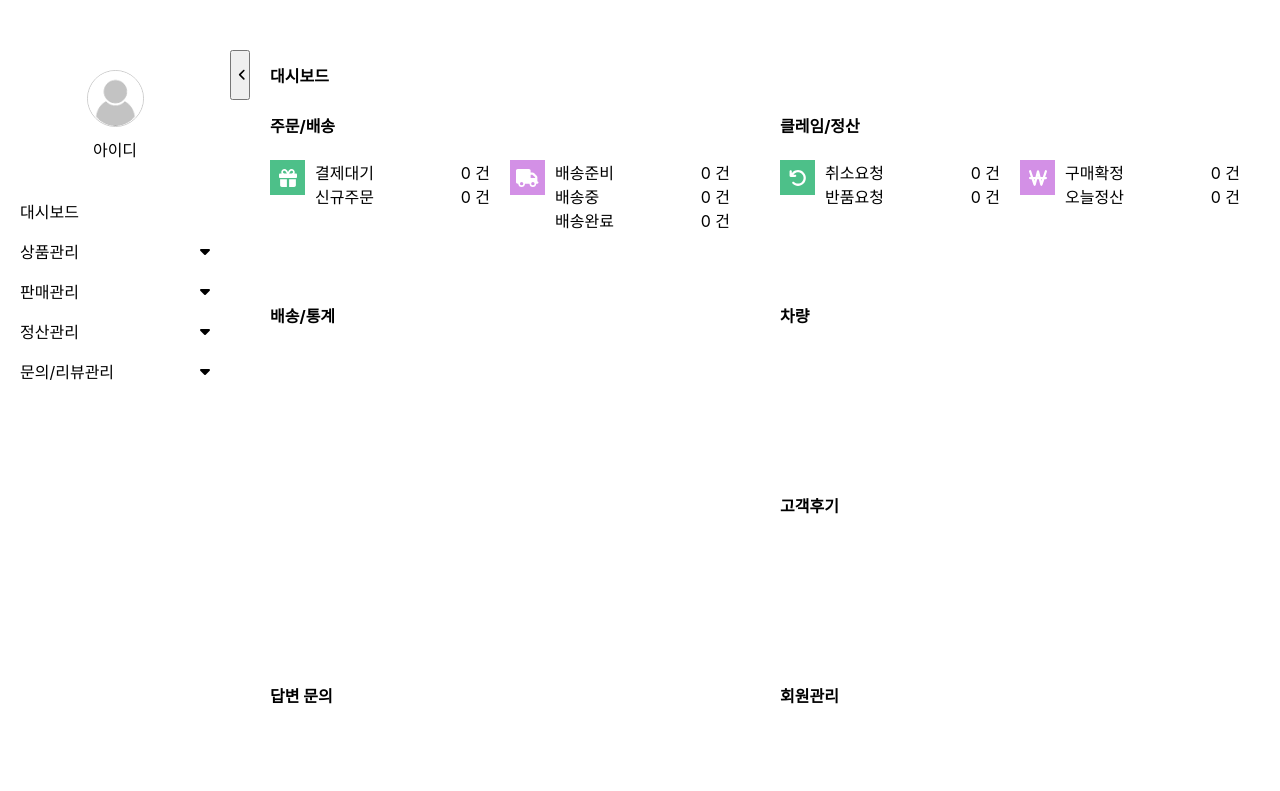
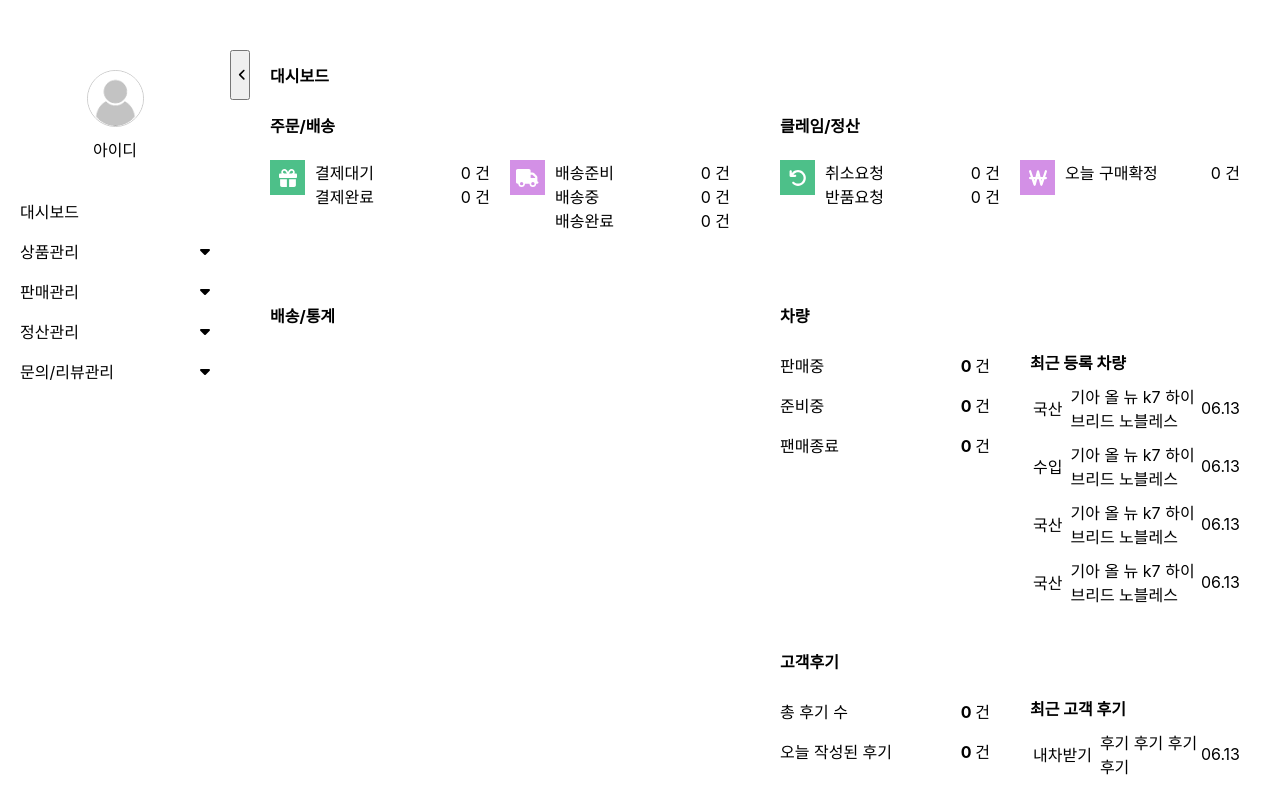
Before and after one commit to JeongbinYoon/admin, a React (Create React App) app: page /admin in a window 1280 px wide. Shown: the top 791 px of the page. Built offline with nearby package versions, Linux system fonts and the light colour scheme.

Commit message:
Dashboard - product, review

```diff
--- a/src/common/colors.css
+++ b/src/common/colors.css
@@ -6,6 +6,7 @@
 @values color-point: #dc232d;
 
 @value line-grey: #E1E1E1;
+@value line-light-grey: #EEEEEE;
 
 @values color-admin-main1: #292929;
 @values color-admin-main2: #3F4B5C;
--- a/src/common/size.css
+++ b/src/common/size.css
@@ -1,5 +1,6 @@
 @values font-tiny: 8px;
 @values font-small: 8px;
+@values font-basic: 10px;
 @values font-regular: 12px;
 @values font-medium: 14px;
 @values font-large: 16px;
--- a/src/components/content/dashboard/dashboard.jsx
+++ b/src/components/content/dashboard/dashboard.jsx
@@ -1,8 +1,10 @@
 import React, { useState } from "react";
 import Card from "../card/card";
 import styles from "../card/card.module.css";
-import Calculation from "../order/calculation/calculation";
+import Calculation from "../order/calculation";
 import Order from "../order/order";
+import Product from "../product/product";
+import Review from "../review/review";
 
 const Dashboard = (props) => {
   return (
@@ -14,8 +16,8 @@ const Dashboard = (props) => {
       <div className={styles.contentRow}>
         <Card title={"배송/통계"} />
         <div className={styles.contentColumn}>
-          <Card title={"차량"} />
-          <Card title={"고객후기"} />
+          <Card title={"차량"} body={<Product />} />
+          <Card title={"고객후기"} body={<Review />} />
         </div>
       </div>
       <div className={styles.contentRow}>
--- a/src/components/content/order/calculation/calculation.jsx
+++ b/src/components/content/order/calculation.jsx
@@ -1,5 +1,5 @@
 import React from "react";
-import styles from "..//order.module.css";
+import styles from "./order.module.css";
 import { FontAwesomeIcon } from "@fortawesome/react-fontawesome";
 import {
   faArrowRotateLeft,
@@ -21,7 +21,7 @@ const Calculation = () => {
           </span>
         </div>
         <div>
-          <span>반품요청</span>
+          <span>반품요청 </span>
           <span>
             <span className={styles.count}>0 </span>건
           </span>
@@ -33,13 +33,7 @@ const Calculation = () => {
       </div>
       <div className={styles.info}>
         <div>
-          <span>구매확정</span>
-          <span>
-            <span className={styles.count}>0 </span>건
-          </span>
-        </div>
-        <div>
-          <span>오늘정산</span>
+          <span>오늘 구매확정</span>
           <span>
             <span className={styles.count}>0 </span>건
           </span>
--- a/src/components/content/order/order.jsx
+++ b/src/components/content/order/order.jsx
@@ -18,7 +18,7 @@ const Order = () => {
           </span>
         </div>
         <div>
-          <span>신규주문</span>
+          <span>결제완료</span>
           <span>
             <span className={styles.count}>0 </span>건
           </span>
--- /dev/null
+++ b/src/components/content/product/product.jsx
@@ -0,0 +1,58 @@
+import React from "react";
+import styles from "./product.module.css";
+
+const Product = (props) => {
+  return (
+    <div className={styles.container}>
+      <div>
+        <ul className={`${styles.lists} ${styles.first}`}>
+          <li>
+            <span>판매중</span>
+            <span>
+              <span className={styles.count}>0 </span>건
+            </span>
+          </li>
+          <li>
+            <span>준비중</span>
+            <span>
+              <span className={styles.count}>0 </span>건
+            </span>
+          </li>
+          <li>
+            <span>팬매종료</span>
+            <span>
+              <span className={styles.count}>0 </span>건
+            </span>
+          </li>
+        </ul>
+      </div>
+      <div>
+        <span className={styles.listTitle}>최근 등록 차량</span>
+        <ul className={`${styles.lists} ${styles.second}`}>
+          <li>
+            <span className={styles.type}>국산</span>
+            <span>기아 올 뉴 k7 하이브리드 노블레스</span>
+            <span className={styles.date}>06.13</span>
+          </li>
+          <li>
+            <span className={styles.type}>수입</span>
+            <span>기아 올 뉴 k7 하이브리드 노블레스</span>
+            <span className={styles.date}>06.13</span>
+          </li>
+          <li>
+            <span className={styles.type}>국산</span>
+            <span>기아 올 뉴 k7 하이브리드 노블레스</span>
+            <span className={styles.date}>06.13</span>
+          </li>
+          <li>
+            <span className={styles.type}>국산</span>
+            <span>기아 올 뉴 k7 하이브리드 노블레스</span>
+            <span className={styles.date}>06.13</span>
+          </li>
+        </ul>
+      </div>
+    </div>
+  );
+};
+
+export default Product;
--- /dev/null
+++ b/src/components/content/product/product.module.css
@@ -0,0 +1,77 @@
+@values color-white, color-dark-grey, line-grey, line-light-grey from '../../../common/colors.css';
+@values font-tiny, font-basic, font-regular, font-medium, font-large from '../../../common/size.css';
+
+.container {
+  display: flex;
+}
+
+.container > div {
+  flex-basis: 100%;
+  flex-shrink: 1;
+}
+
+.container > div:first-child {
+  border-right: 1px solid line-light-grey;
+  padding-right: 20px;
+}
+
+.container > div:last-child {
+  padding-left: 20px;
+}
+
+.container ul {
+  list-style: none;
+  padding: 0;
+  margin: 0;
+}
+
+.lists > li {
+  display: flex;
+}
+
+/* 첫 번째 목록 */
+.lists.first > li {
+  justify-content: space-between;
+  align-items: center;
+  height: 30px;
+  margin-bottom: 10px;
+  border-bottom: 1px solid line-light-grey;
+}
+
+.lists.first > li .count {
+  font-size: font-large;
+  font-weight: 700;
+}
+
+/* 두 번째 목록 */
+.lists.second .type {
+  display: flex;
+  justify-content: center;
+  align-items: center;
+  min-width: fit-content;
+  height: 15px;
+  margin-right: 5px;
+  padding: 2px 3px;
+  border: 1px solid line-grey;
+  color: color-dark-grey;
+  font-size: font-tiny;
+}
+
+.listTitle {
+  font-weight: 700;
+}
+
+.lists.second li {
+  display: flex;
+  align-items: center;
+  margin: 10px 0;
+}
+
+.lists.second span {
+  margin: 0;
+}
+
+.lists.second .date {
+  margin-left: auto;
+  color: color-dark-grey;
+}
--- /dev/null
+++ b/src/components/content/review/review.jsx
@@ -0,0 +1,52 @@
+import React from "react";
+import styles from "../product/product.module.css";
+
+const Review = (props) => {
+  return (
+    <div className={styles.container}>
+      <div>
+        <ul className={`${styles.lists} ${styles.first}`}>
+          <li>
+            <span>총 후기 수</span>
+            <span>
+              <span className={styles.count}>0 </span>건
+            </span>
+          </li>
+          <li>
+            <span>오늘 작성된 후기</span>
+            <span>
+              <span className={styles.count}>0 </span>건
+            </span>
+          </li>
+        </ul>
+      </div>
+      <div>
+        <span className={styles.listTitle}>최근 고객 후기</span>
+        <ul className={`${styles.lists} ${styles.second}`}>
+          <li>
+            <span className={styles.type}>내차받기</span>
+            <span>후기 후기 후기 후기</span>
+            <span className={styles.date}>06.13</span>
+          </li>
+          <li>
+            <span className={styles.type}>내차사기</span>
+            <span>후기 후기 후기 후기</span>
+            <span className={styles.date}>06.13</span>
+          </li>
+          <li>
+            <span className={styles.type}>내차사기</span>
+            <span>후기 후기 후기 후기</span>
+            <span className={styles.date}>06.13</span>
+          </li>
+          <li>
+            <span className={styles.type}>내차받기</span>
+            <span>후기 후기 후기 후기</span>
+            <span className={styles.date}>06.13</span>
+          </li>
+        </ul>
+      </div>
+    </div>
+  );
+};
+
+export default Review;
```
Also changed, not shown: src/components/content/member/member.jsx (added, +7 -0 lines).
